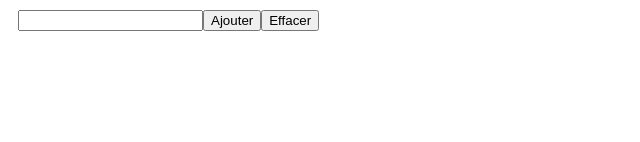
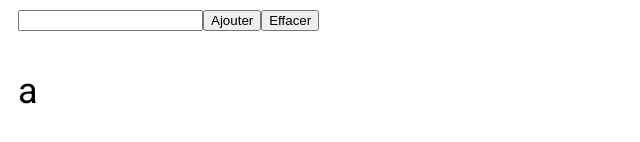
Before and after one commit to mho85/ruzzle, a React (Create React App) app: page / in a window 1280 px wide. Shown: the part 426-568 px from the top of the page, without its empty margins (0-640 px from the left). Built offline with nearby package versions, Linux system fonts and the light colour scheme.

Commit message:
Last found word

```diff
--- a/src/components/App.js
+++ b/src/components/App.js
@@ -1,4 +1,4 @@
-import React from 'react'
+import React, { useState } from 'react'
 import '../styles/App.scss'
 
 import Letters from './blocks/Letters'
@@ -52,6 +52,10 @@ const randomLetters = () => {
 }
 
 export default function App() {
+
+  // GAME
+  const [foundWords, setFoundWords] = useState(["a"])
+
   const letters = randomLetters()
   console.log(letters)
 
@@ -60,6 +64,7 @@ export default function App() {
       <p>Ruzzle</p>
       <Letters letters={letters} />
       <AddWord />
+      <p>{foundWords.length > 0 && foundWords[foundWords.length - 1]}</p>
     </div>
   )
 }
```
